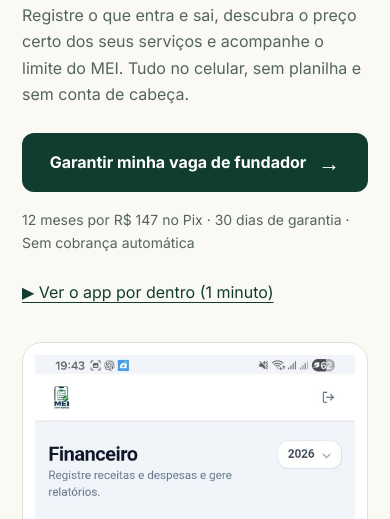
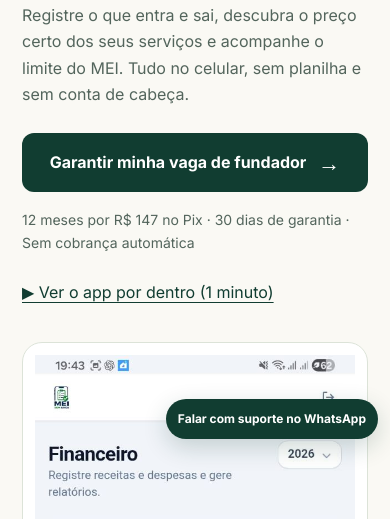
Before and after one commit to cleitonfo2011/empreenda.meisemerros, a website: page public/index.html in a window 390 px wide. Shown: the part 325-844 px from the top of the page. Drawn offline with Linux system fonts and the light colour scheme; no server answers.

Commit message:
style(landing): botão de suporte WhatsApp responsivo

```diff
--- a/public/styles.css
+++ b/public/styles.css
@@ -390,3 +390,9 @@ h1 em { color: #52764a; }
   .mobile-sticky-cta:not([hidden]) { position: fixed; display: flex; justify-content: center; align-items: center; gap: 8px; z-index: 30; left: 12px; right: 12px; bottom: max(12px, env(safe-area-inset-bottom)); min-height: 54px; border-radius: 12px; background: #113d31; color: white; font-weight: 700; text-decoration: none; box-shadow: 0 10px 35px #113d3155; }
   .comparison-scroll th, .comparison-scroll td { padding: 12px 14px; }
 }
+
+/* Canal oficial de suporte; posicionado acima do CTA fixo no celular. */
+.support-whatsapp { position: fixed; right: 18px; bottom: 20px; z-index: 29; padding: 12px 16px; background: #113d31; color: #fff; text-decoration: none; border-radius: 999px; box-shadow: 0 8px 24px #113d3133; font-size: 14px; font-weight: 700; }
+.support-whatsapp:hover { background: #23624d; }
+.support-whatsapp:focus-visible { outline: 3px solid #a66a12; outline-offset: 3px; }
+@media (max-width: 760px) { .support-whatsapp { right: 12px; bottom: 80px; padding: 10px 12px; font-size: 12px; } }
```
